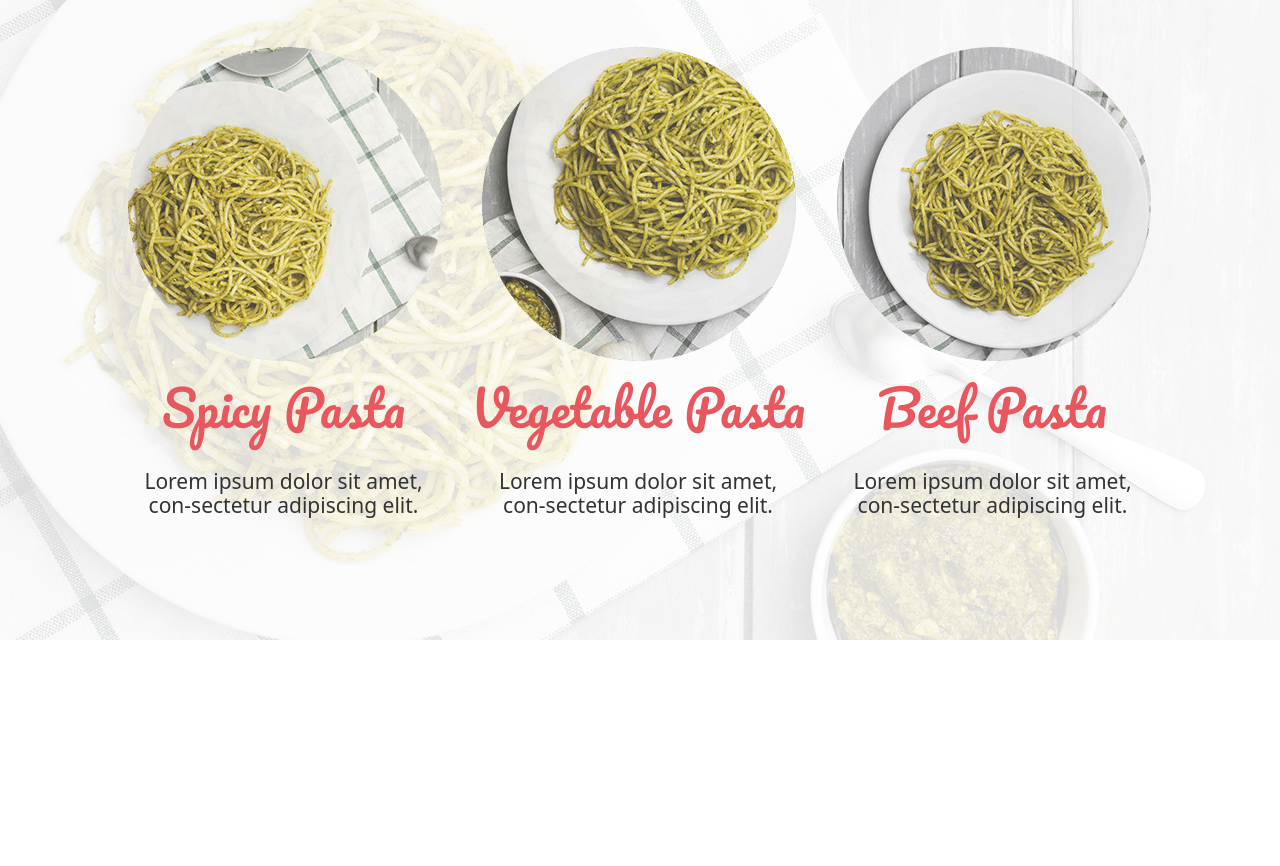
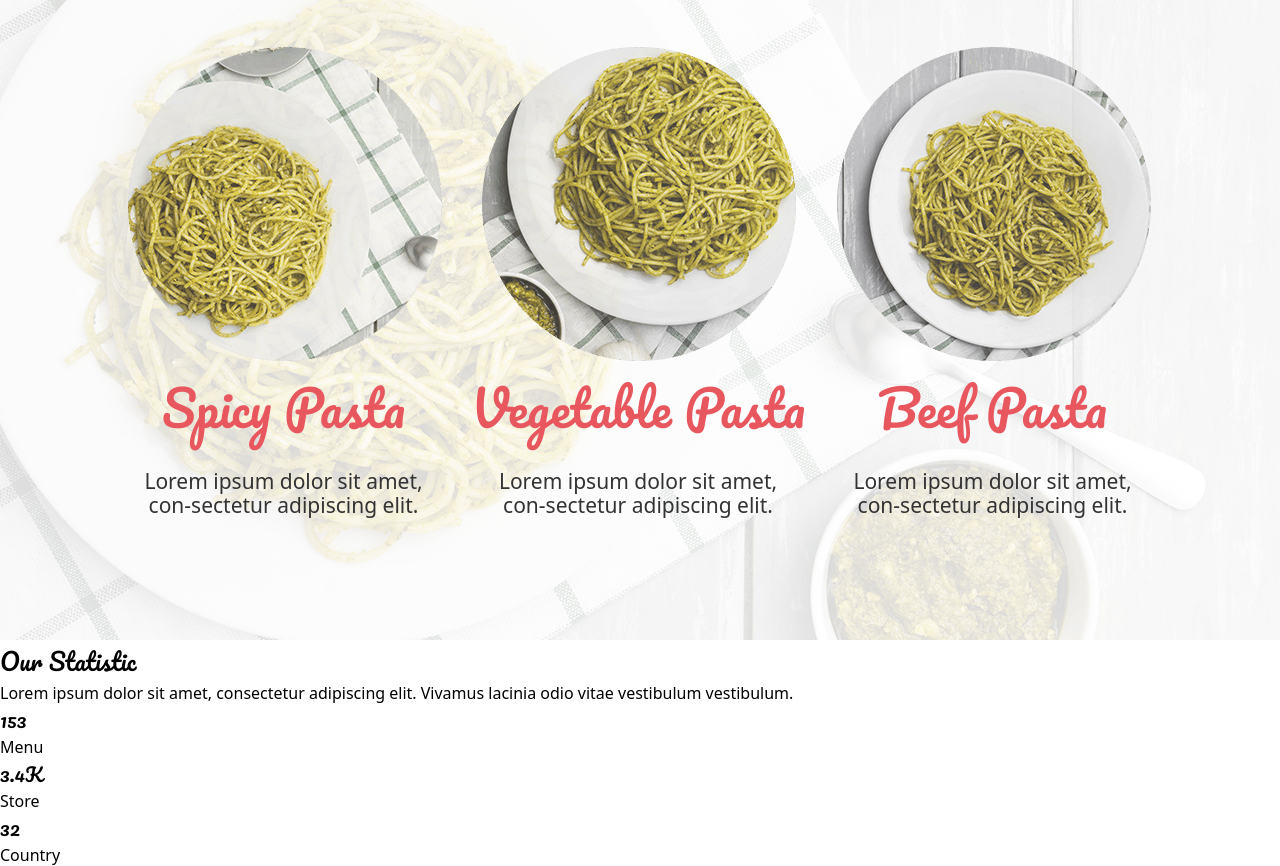
Before and after one commit to ArtemMartynow/foodie, a website: page index.html in a window 1280 px wide. Shown: the part 1130-1996 px from the top of the page. Before the commit the page ends 1770 px from the top, so only its background shows below. Drawn offline with Linux system fonts and the light colour scheme.

Commit message:
create markings our-statistic

```diff
--- a/index.html
+++ b/index.html
@@ -65,5 +65,27 @@
             </div>
         </div>
     </div>
+    <div class="our-statistic">
+        <h2>Our Statistic</h2>
+        <p>
+            Lorem ipsum dolor sit amet, consectetur
+            adipiscing elit. Vivamus lacinia odio vitae
+            vestibulum vestibulum.
+        </p>
+        <div class="pur-statistic-content">
+            <div class="statistical-circle">
+                <h3>153</h3>
+                <p>Menu</p>
+            </div>
+            <div class="statistical-circle">
+                <h3>3.4K</h3>
+                <p>Store</p>
+            </div>
+            <div class="statistical-circle">
+                <h3>32</h3>
+                <p>Country</p>
+            </div>
+        </div>
+    </div>
 </body>
 </html>
```
